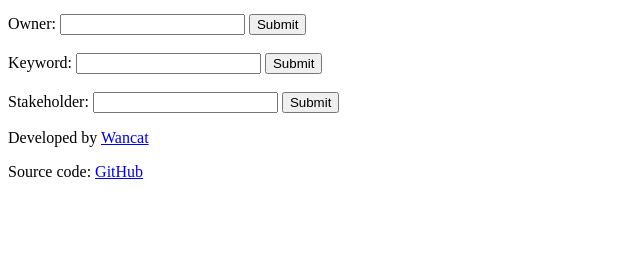
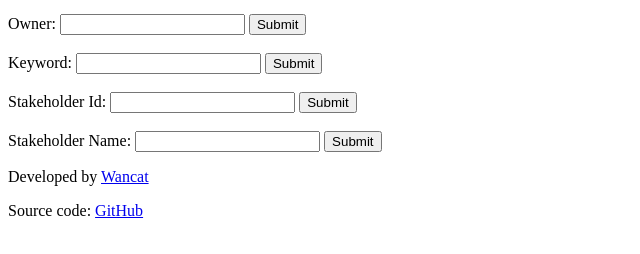
Before and after one commit to lancatlin/iscn-feeder, a website: page static/index.html in a window 1280 px wide. Shown: the part 100-354 px from the top of the page, without its empty margins (0-640 px from the left). Drawn offline with Linux system fonts and the light colour scheme.

Commit message:
:bug: Allow both stakeholder id & name

```diff
--- a/static/index.html
+++ b/static/index.html
@@ -18,7 +18,12 @@
       </form>
       <br>
       <form name='iscnForm' action="./feed" method="GET" onsubmit="return validateForm()">
-        <label>Stakeholder: <input name="stakeholder.name" type="text"></label>
+        <label>Stakeholder Id: <input name="stakeholder.id" type="text"></label>
+        <input type="submit" value="Submit">
+      </form>
+      <br>
+      <form name='iscnForm' action="./feed" method="GET" onsubmit="return validateForm()">
+        <label>Stakeholder Name: <input name="stakeholder.name" type="text"></label>
         <input type="submit" value="Submit">
       </form>
     </main>
```
